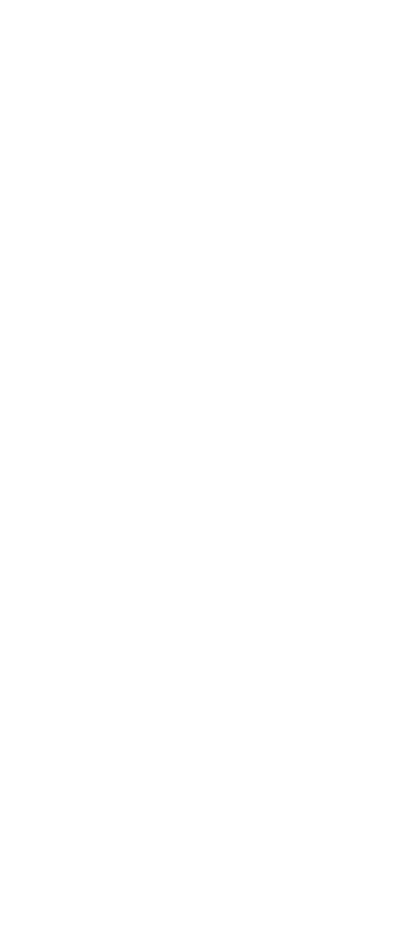
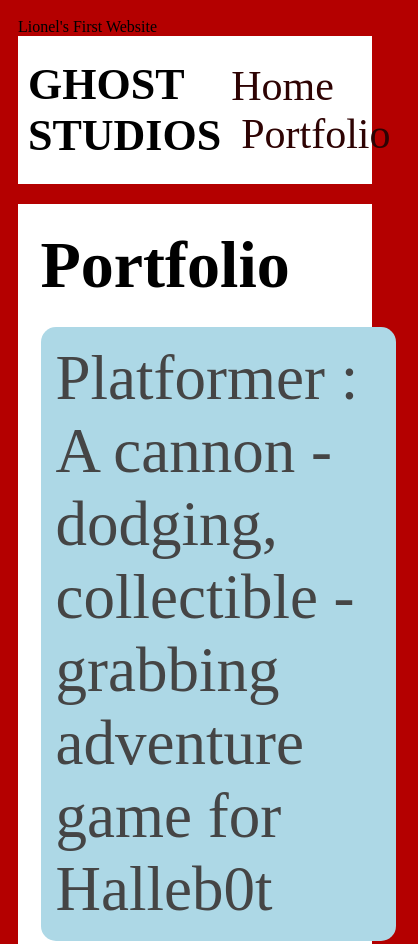
Before and after one commit to LionelCastell/LionelCastell.github.io, a plain HTML site: page portfolio.html in a window 390 px wide. Shown: the top 944 px of the page, 418 px wide, since content can reach past the window. Before the commit the page ends 844 px from the top, so only its background shows below. Drawn offline with Linux system fonts and the light colour scheme.

Commit message:
add portfolio.html file

```diff
--- a/portfolio.html
+++ b/portfolio.html
@@ -0,0 +1,32 @@
+<!DOCTYPE HTML>
+<html>
+    <head>
+        <link rel="stylesheet" href="style.css"
+    <title>Lionel's First Website</title>
+    </head>
+    <body>
+      <div id="all-contents">
+        <nav>
+            <h1>GHOST STUDIOS</h1>
+            <ul id="nav-ul>
+                <li class="nav-li">
+                <a class="nav-a" href="index.html">Home</a>
+                </li>
+                <li class="nav-li">
+                    <a class="nav-a" href="portfolio.html">Portfolio</a>
+                    </li>
+            </ul>
+        </nav>
+<main>
+    <div class="content">
+        <h1>Portfolio</h1>
+        <ul id="portfolio">
+            <li><a href="projects/platformer/">Platformer : A cannon - dodging, collectible - grabbing adventure game for Halleb0t</a></li>
+            <li><a href="projects/bouncing-box/">Bouncing Box : A project that gives you a taste of game development on the web </a></li>
+            <li><a href="projects/circularity/">Circularity : A motion poem using random number generation and velocity applied to circle shapes...</a></li>
+        </ul>
+    </div>
+</main>
+      </div>
+    </body>
+</html>
--- a/style.css
+++ b/style.css
@@ -1,8 +1,8 @@
 body {
-    background: rgb(255, 0, 0);
-    color: rgb(45, 45, 45);
+    background: rgb(180, 0, 0);
+    color: rgb(0, 0, 0);
     padding: 10px;
-    font-family: arial;
+    font-family: "Times New Roman";
 }
 #all-contents {
   max-width: 800px;
@@ -11,7 +11,7 @@ body {
 
 /* navigation menu */
 nav {
-    background: rgb(239, 80, 41);
+    background: rgb(255, 255, 255);
    margin: 0 auto;
    margin-bottom: 20px;
     display: flex;
@@ -20,7 +20,7 @@ nav {
 h1 {
     display: flex;
     align-items: center;
-    color: rgb(229, 22, 236);
+    color: rgb(0, 0, 0);
     flex: 1;
     margin: 0;
 }
@@ -33,12 +33,12 @@ h1 {
 }
 a {
     text-decoration: none;
-    color: #fff;
+    color: #2e0303;
 }
 
 /* main container area beneath menu */
 main {
-    background: rgb(245, 238, 219);
+    background: rgb(255, 255, 255);
     display: flex;
 }
 .sidebar {
@@ -55,9 +55,83 @@ main {
 
 /* portfolio styles */
 #interests {
-    border: 4px rgb(29, 235, 94) ridge;
+    border: 4px rgb(0, 0, 0) ridge;
     padding: 8px;
 }
 h2, h3 {
     margin: 0px;
 }
+         /* portfolio styles */
+         .content h1 {
+            color: black;
+        }
+
+        #portfolio {
+            list-style-type: none;
+            padding-left: 0;
+        }
+
+        #portfolio li {
+            background: #ADD8E6;
+            padding: 10px;
+            border-radius: 10px;
+            margin-bottom: 10px;
+        }
+
+        #portfolio li:hover {
+            background: #fff200;
+        }
+
+        #portfolio a {
+            text-decoration: none;
+            color: #454545;
+        }
+                    /* responsive web design */
+                    @media screen and (min-width: 120px) and (max-width: 1080px) {
+                        main {
+                          height: 100ch;
+                          zoom: 1.5;
+                          display: grid;
+                        }
+
+                        h1 {
+                          font-size: 44px;
+                        }
+
+                        h2 {
+                          font-size: 42px;
+                        }
+
+                        h3 {
+                          font-size: 36px;
+                        }
+
+                        #all-contents {
+                          height: 100ch;
+                          margin: none;
+                        }
+
+                        a {
+                          font-size: 42px;
+                        }
+
+                        .sidebar {
+                          margin-right: 0px;
+                          justify-content: center;
+                          align-items: center;
+                        }
+
+                        .sidebar-img {
+                          width: 100%;
+                        }
+
+                        p,
+                        li {
+                          font-size: 24px;
+                        }
+
+                        .content {
+                          align-content: center;
+                          justify-content: center;
+                        }
+                    }
```
Also changed, not shown: index.html (+1 -1 lines).
